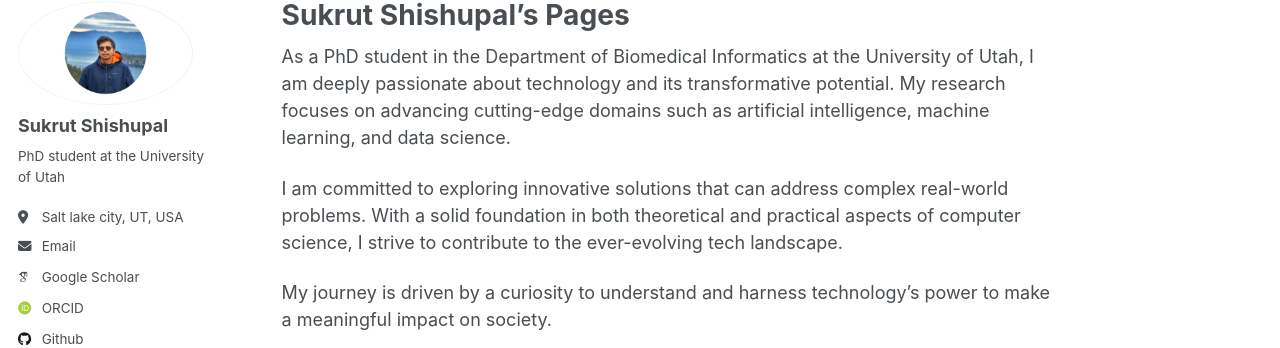
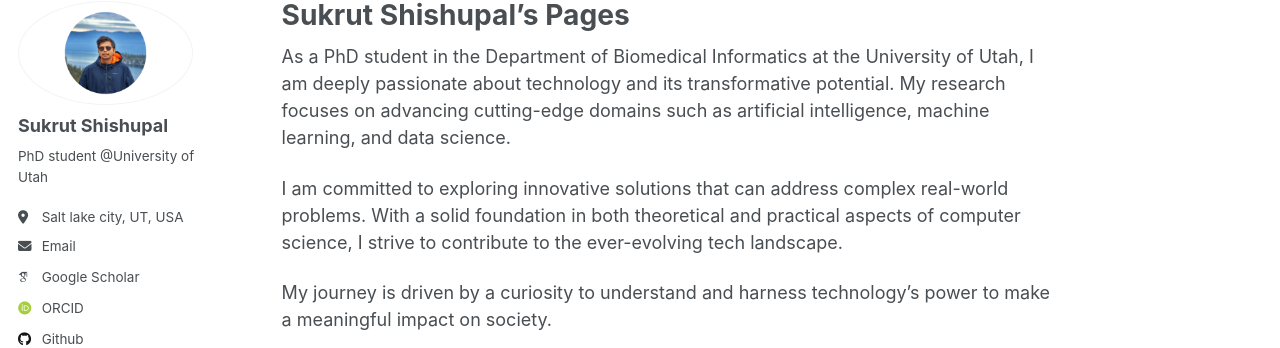
Before and after one commit to sukrut-shishupal/sukrut.shishupal.github.io, a Jekyll site: the page built from _pages/about.md, in a window 1280 px wide. Shown: the part 105-453 px from the top of the page. Built offline with Jekyll 4.4.1, drawn with Linux system fonts in a browser that asks for light colours; some web fonts are replaced.

Commit message:
Update _config.yml

```diff
--- a/_config.yml
+++ b/_config.yml
@@ -24,7 +24,7 @@ author:
   avatar           : "profile.png"
   name             : "Sukrut Shishupal"
   pronouns         : # example: "she/her"
-  bio              : "PhD student at the University of Utah"
+  bio              : "PhD student @University of Utah"
   location         : "Salt lake city, UT, USA"
   employer         : # URL
   uri              : # URL
```
